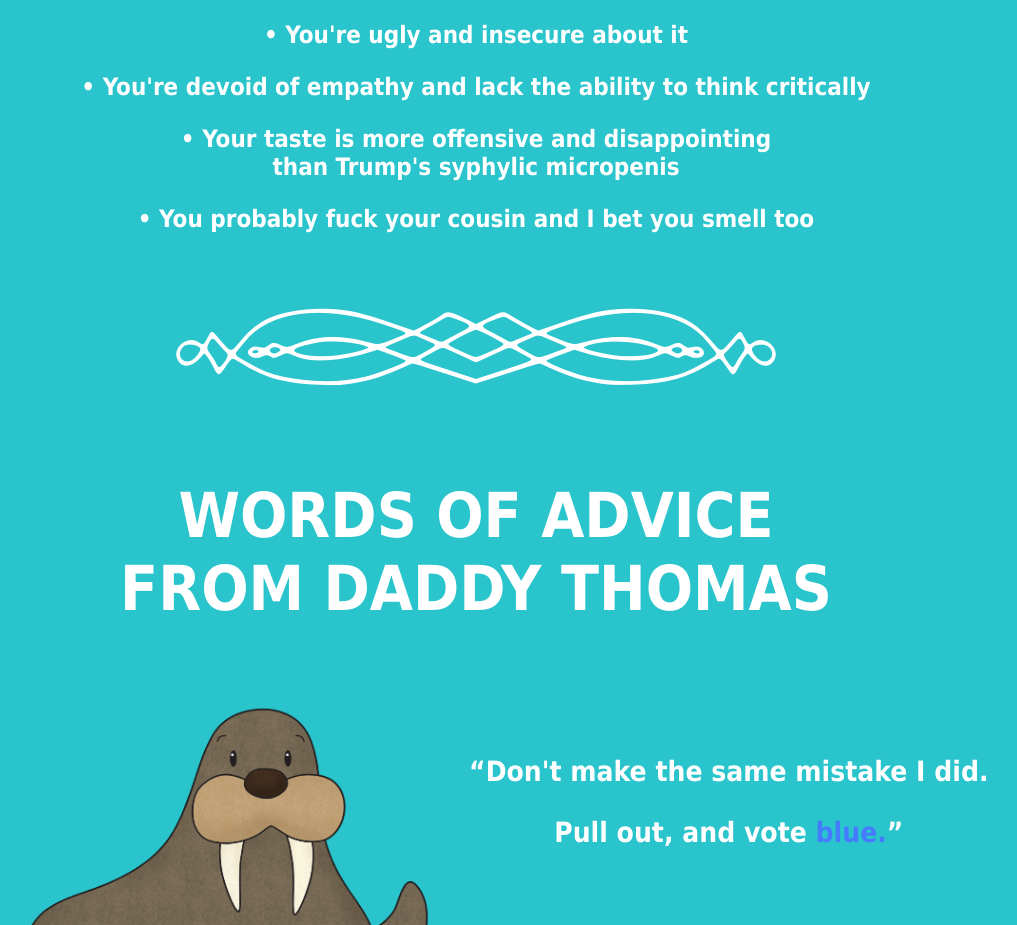
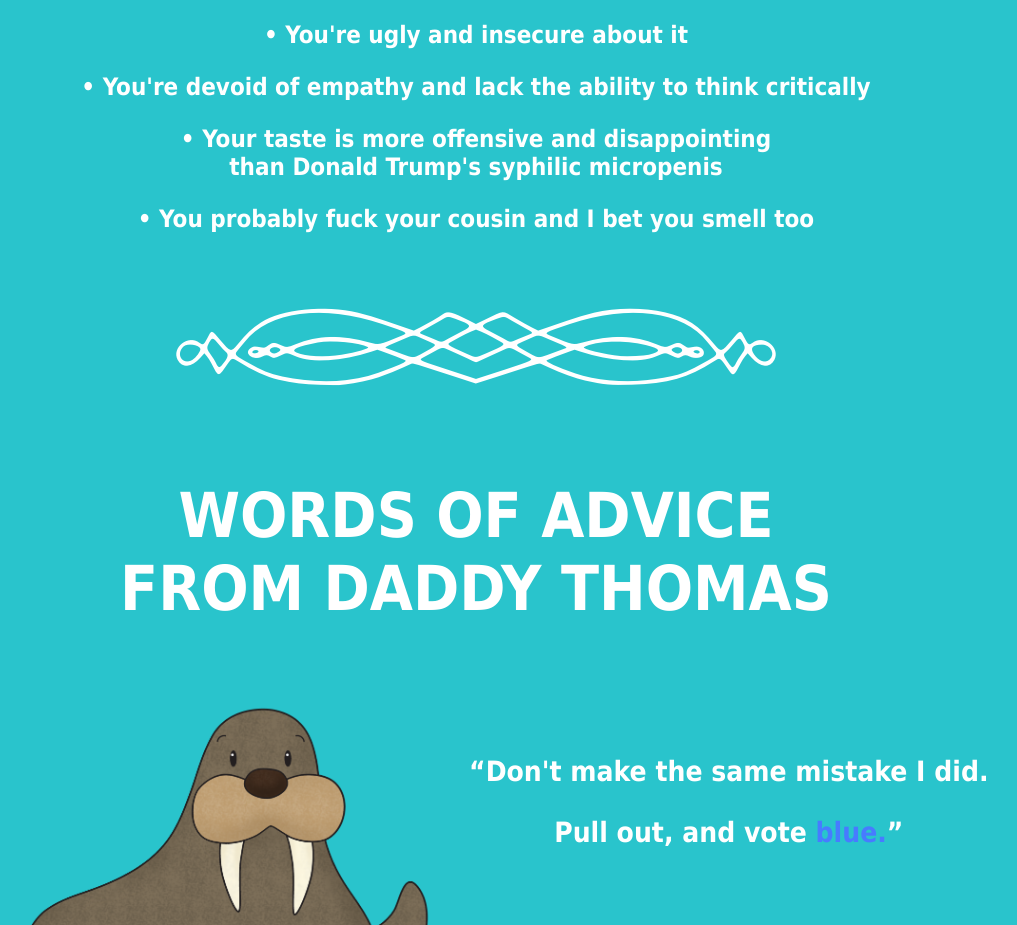
Before and after one commit to AbortTheGOP/AbortTheGOP.github.io, a plain HTML site: page index.html in a window 1280 px wide. Shown: the part 2581-3506 px from the top of the page, without its empty margins (164-1181 px from the left). Drawn offline with Linux system fonts and the light colour scheme.

Commit message:
Update index.html

```diff
--- a/index.html
+++ b/index.html
@@ -66,7 +66,7 @@
 			<p>&#8226 You probably groom your children to be Christian cultists</p>
 			<p>&#8226 You're ugly and insecure about it</p>
 			<p>&#8226 You're devoid of empathy and lack the ability to think critically</p>
-			<p>&#8226 Your taste is more offensive and disappointing<br>than Trump's syphylic micropenis</p>
+			<p>&#8226 Your taste is more offensive and disappointing<br>than Donald Trump's syphilic micropenis</p>
 			<p>&#8226 You probably fuck your cousin and I bet you smell too</p>
 		</h3>
 		<img src="Break.png" style="display: block; margin-left: auto; margin-right: auto;">
```
